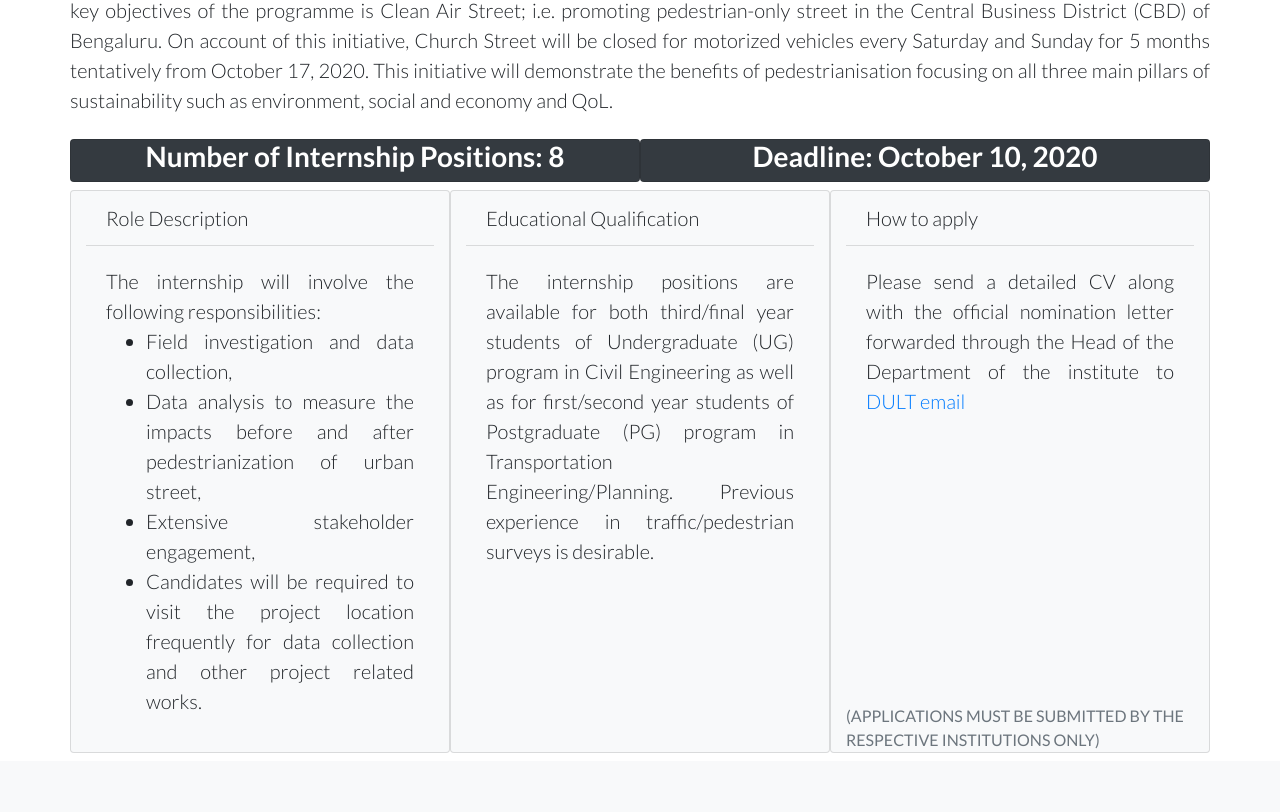
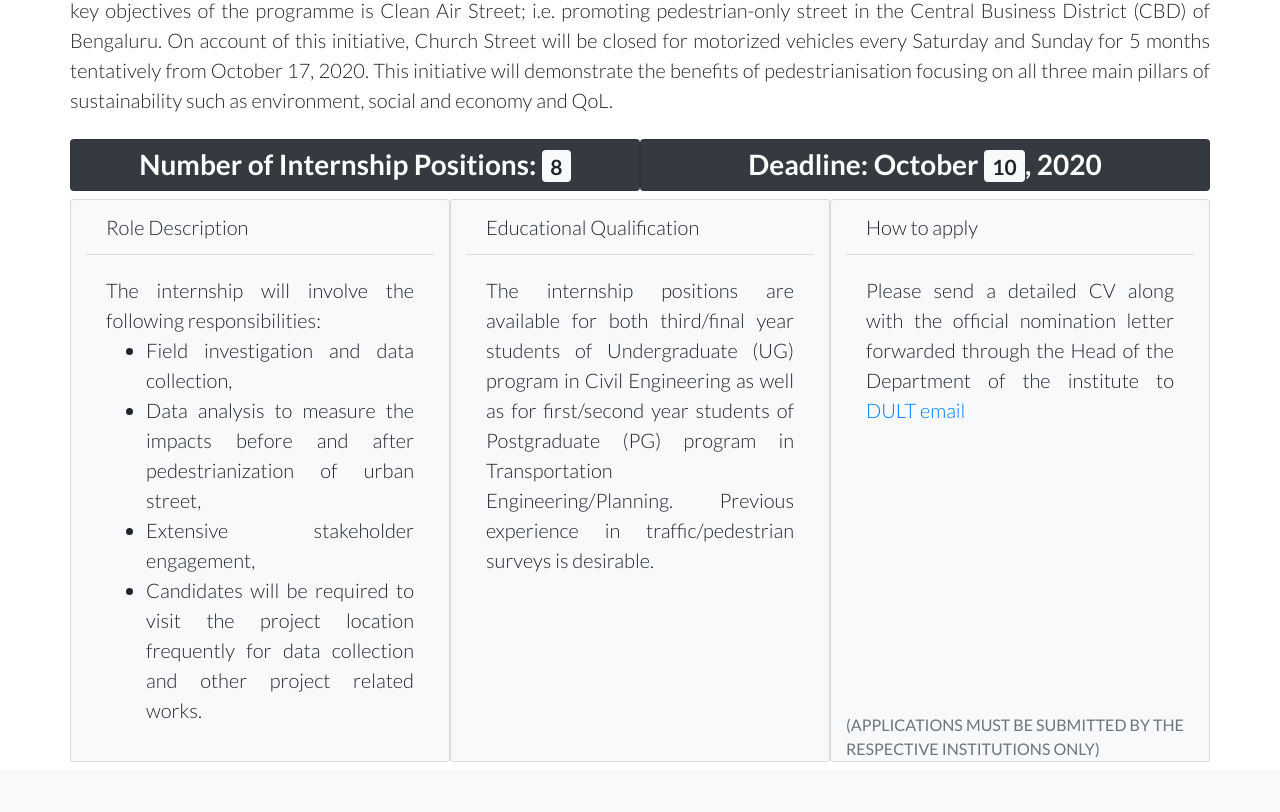
Before and after one commit to urbanmorph/cas_collab, a website: page cas_intern.html in a window 1280 px wide. Shown: the part 775-1587 px from the top of the page. Drawn offline with nearby package versions, Linux system fonts and the light colour scheme.

Commit message:
Update cas_intern.html

```diff
--- a/cas_intern.html
+++ b/cas_intern.html
@@ -75,10 +75,10 @@
     </div>
       <div class="row my-2">
       <div class="col-lg-6 card bg-dark">
-        <h3 class="text-center text-white">Number of Internship Positions: 8</h3>
+        <h3 class="text-center text-white my-auto py-2">Number of Internship Positions: <span class="badge badge-light text-align-center">8</span></h3>
       </div>
       <div class="col-lg-6 card bg-dark">
-        <h3 class="text-center text-white">Deadline: October 10, 2020</h3>
+        <h3 class="text-center text-white my-auto py-2">Deadline: October <span class="badge badge-light text-align-center">10</span>, 2020</h3>
       </div>
     </div>
     <div class="row my-2">
```
